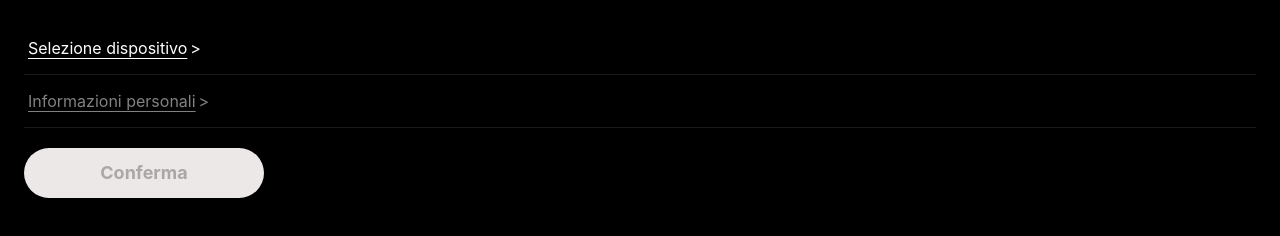
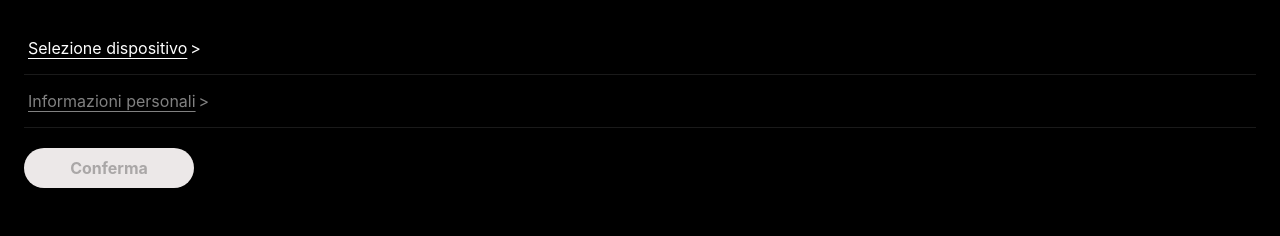
Before and after one commit to gabrielesarria167-ai/sarTech, a plain HTML site: page pages/assistenza.html in a window 1280 px wide. Shown: the part 284-520 px from the top of the page. Drawn offline with Linux system fonts and the light colour scheme.

Commit message:
Shrink confirm button in assitenza.html

```diff
--- a/styles.css
+++ b/styles.css
@@ -346,6 +346,11 @@ body{
 
 #assistenza .device-confirm{
     margin-top: 20px;
+    max-width: 250px;
+    min-width: 170px;
+    font-size: medium;
+    height: 40px;
+
 }
 
 #introductionPage .reservation-button:hover, #assistenza .device-confirm:enabled:hover{
```
